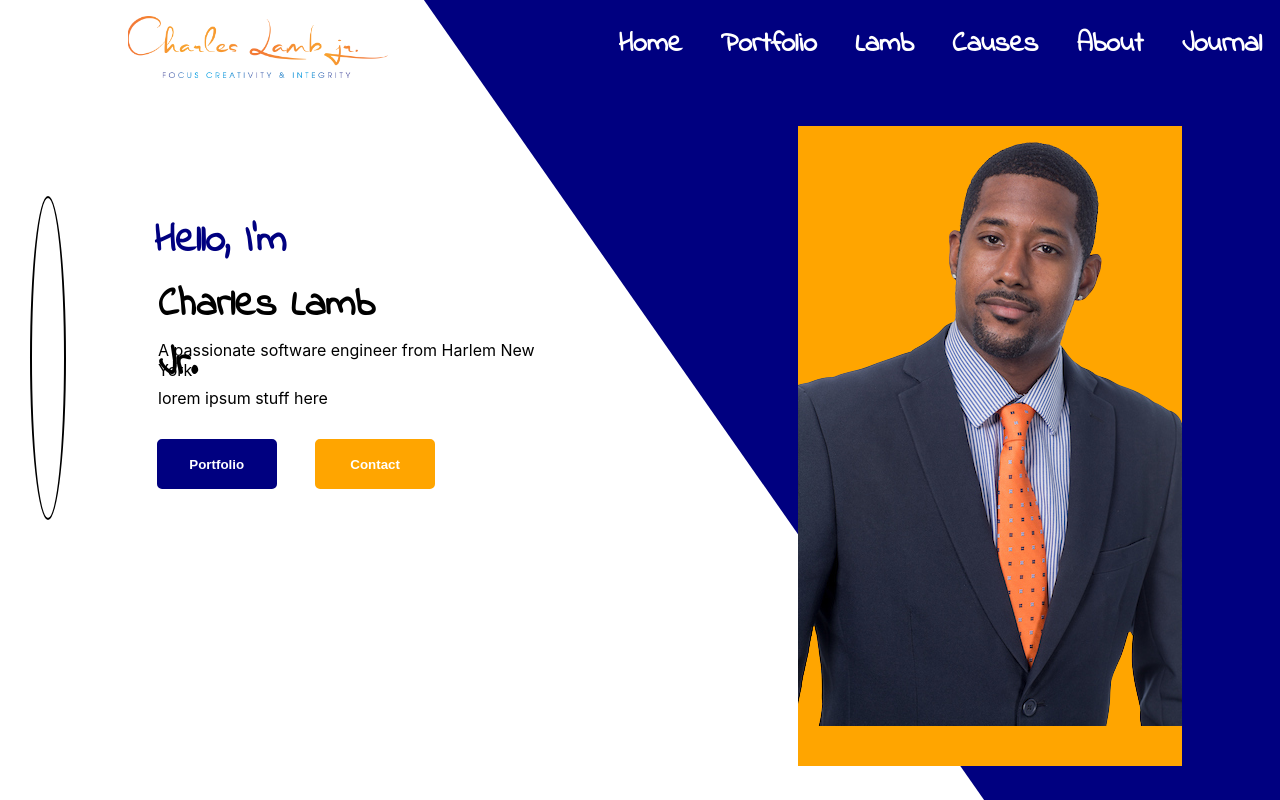
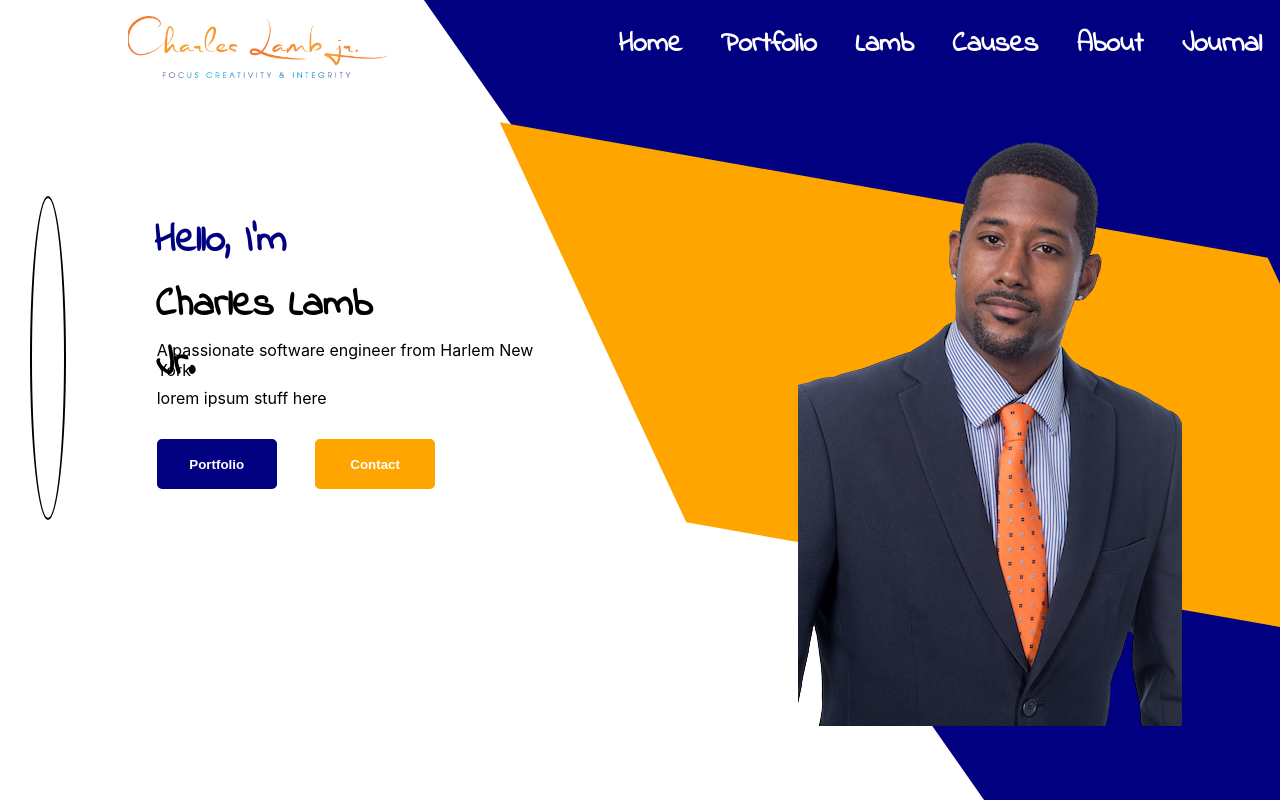
Before and after one commit to cyberstizz/charleslambjr, a React (Create React App) app: page / in a window 1280 px wide. Shown: the top 800 px of the page. Built offline with nearby package versions, Linux system fonts and the light colour scheme.

Commit message:
aligned the right side div sections a little bit better and played with the skew of the image a bit more but it still sucks and needs more work

```diff
--- a/src/App.css
+++ b/src/App.css
@@ -182,7 +182,7 @@ left: 1px;
   height: 8vh;
   width: 20vw;
   margin-top: 6rem;
-  margin-left: 7.2vw;
+  margin-left: 7vw;
   font-family: 'Indie Flower', cursive;
   font-size: 40px;
   font-weight: bolder;
@@ -192,7 +192,7 @@ left: 1px;
   height: 5vh;
   width: 30vw;
   margin-top: 10rem;
-  margin-left: 10vw;
+  margin-left: 9.9vw;
   position: absolute;
 }
 
@@ -200,7 +200,7 @@ left: 1px;
   height: 5vh;
   width: 30vw;
   margin-top: 13rem;
-  margin-left: 10vw;
+  margin-left: 9.9vw;
   position: absolute;
 }
 
@@ -252,10 +252,11 @@ left: 1px;
   background-color: orange;
   display: inline-flex;
   flex-direction: row;
-  margin-top: 126px;
-  margin-left: 20vw;
-  width: 30vw;
-  height: 80vh;
+  margin-top: 190px;
+  margin-left: 4vw;
+  width: 60vw;
+  height: 50vh;
   z-index: 10;
   position: absolute;
+  transform: skew(25deg, 10deg);
 }
```
